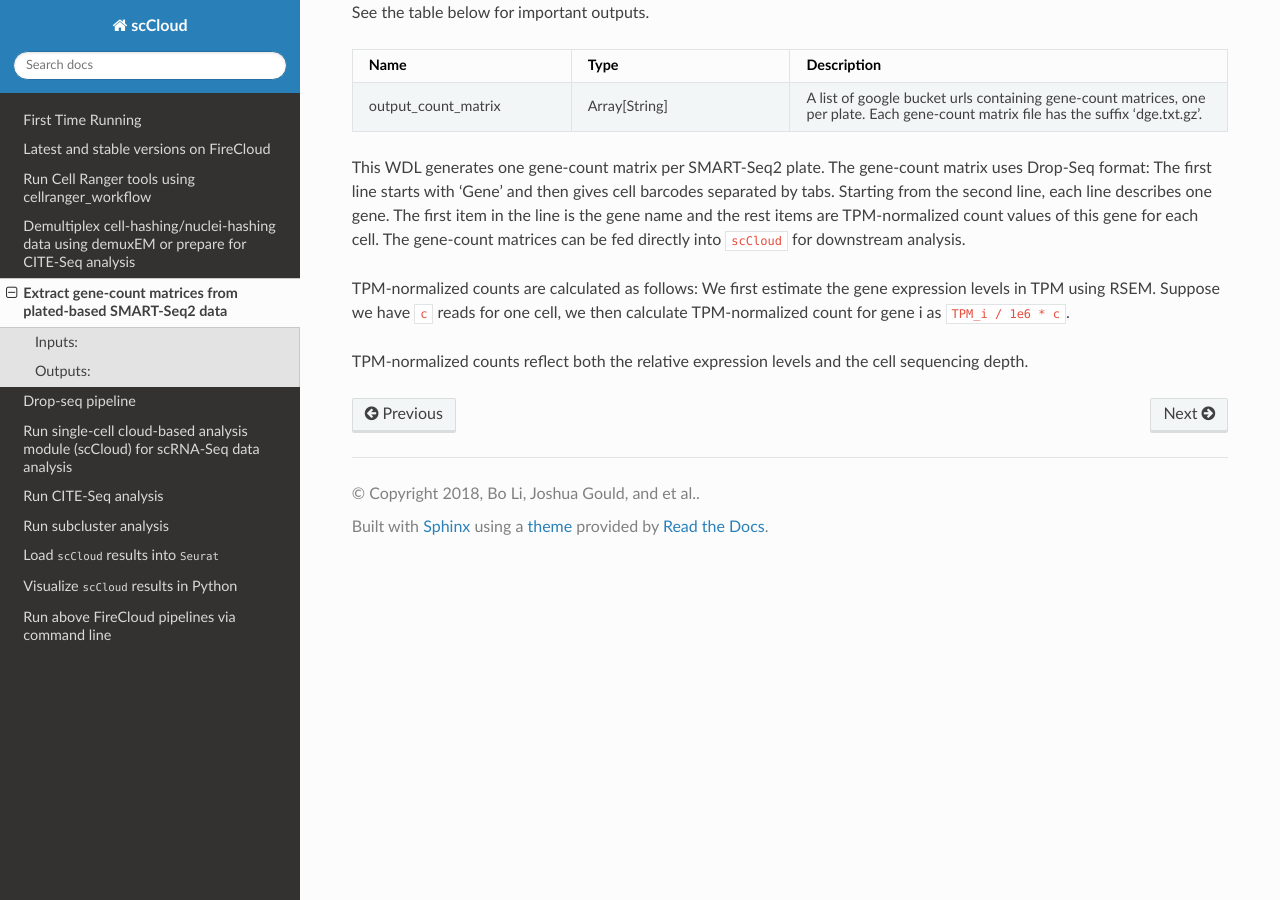
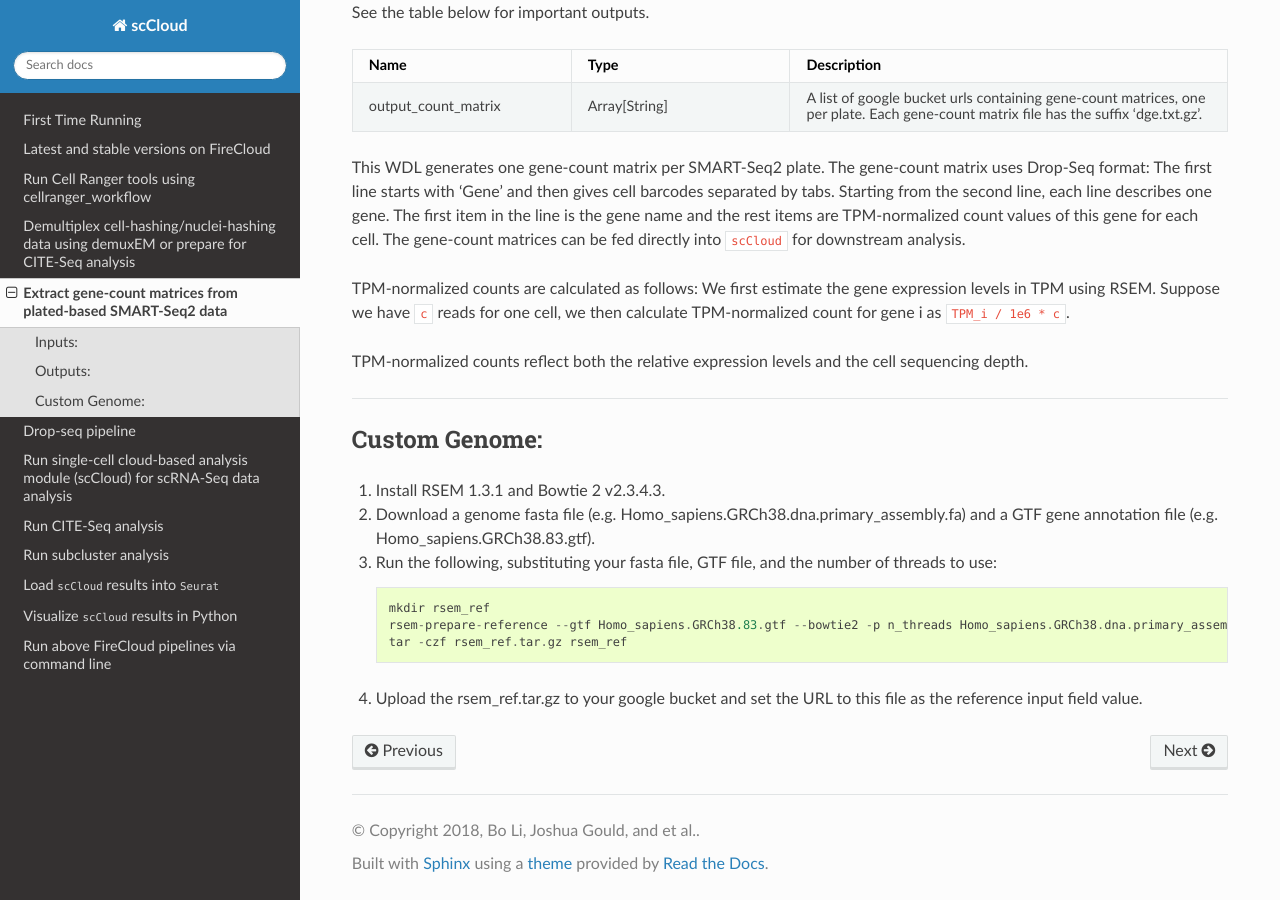
Before and after one commit to lilab-bcb/cumulus, a Sphinx documentation site: the page built from docs/smart_seq_2.rst, in a window 1280 px wide and 900 px high, scrolled down 2489 px. Built offline with Sphinx 7.4.7 and the Read the Docs theme 2.0.0, drawn with Linux system fonts in a browser that asks for light colours.

Commit message:
Added instructions for custom genome

```diff
--- a/docs/smart_seq_2.rst
+++ b/docs/smart_seq_2.rst
@@ -150,4 +150,20 @@ TPM-normalized counts are calculated as follows: We first estimate the gene expr
 TPM-normalized counts reflect both the relative expression levels and the cell sequencing depth.
 
 
+
+---------------------------------
+
+Custom Genome:
+^^^^^^^^^^^^^^
+#. Install RSEM 1.3.1 and Bowtie 2 v2.3.4.3.
+#. Download a genome fasta file (e.g. Homo_sapiens.GRCh38.dna.primary_assembly.fa) and a GTF gene annotation file (e.g. Homo_sapiens.GRCh38.83.gtf).
+#. Run the following, substituting your fasta file, GTF file, and the number of threads to use::
+
+	mkdir rsem_ref
+	rsem-prepare-reference --gtf Homo_sapiens.GRCh38.83.gtf --bowtie2 -p n_threads Homo_sapiens.GRCh38.dna.primary_assembly.fa rsem_ref/rsem_ref
+	tar -czf rsem_ref.tar.gz rsem_ref
+
+#. Upload the rsem_ref.tar.gz to your google bucket and set the URL to this file as the reference input field value.
+
+
 .. _FireCloud instructions: https://software.broadinstitute.org/firecloud/documentation/article?id=10574
```
